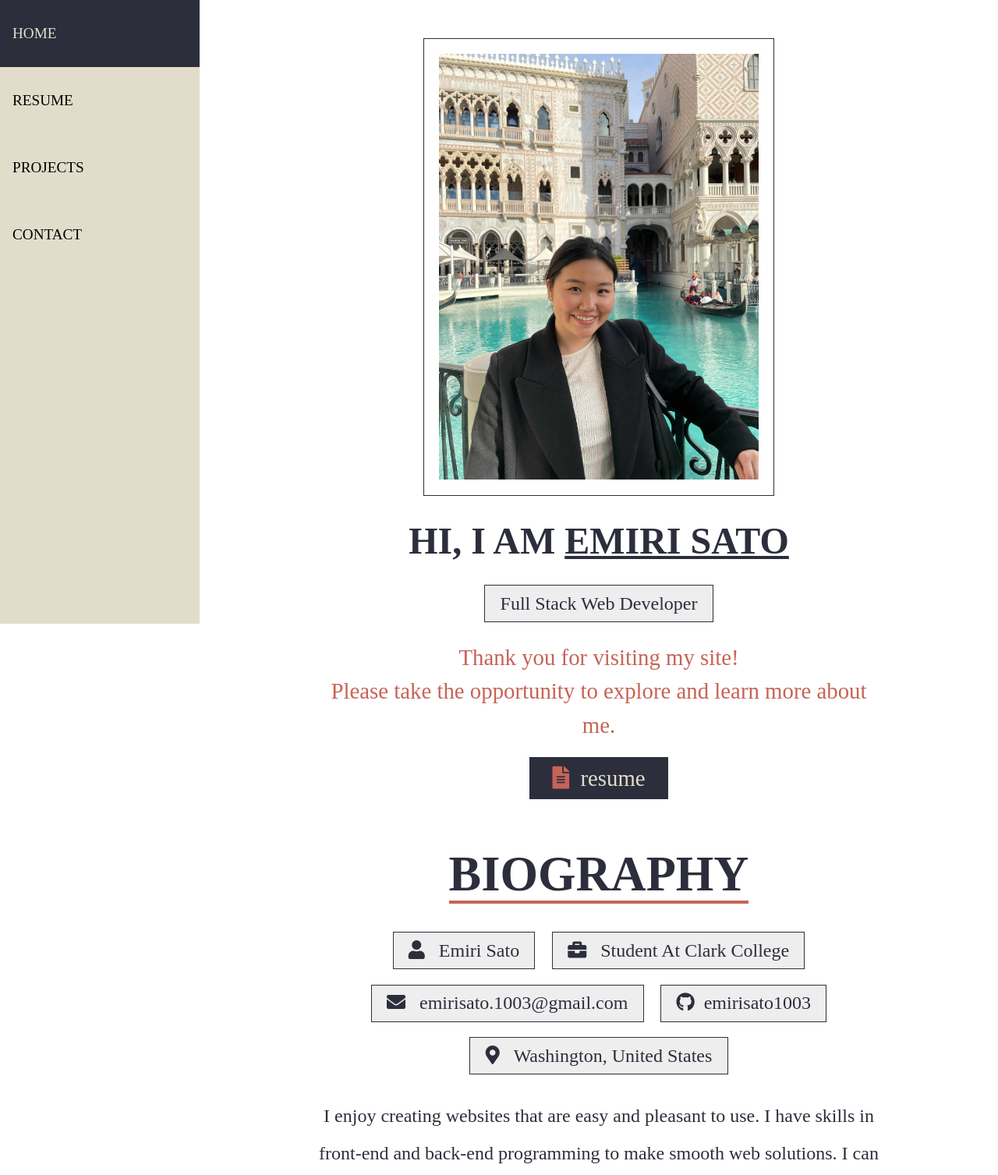
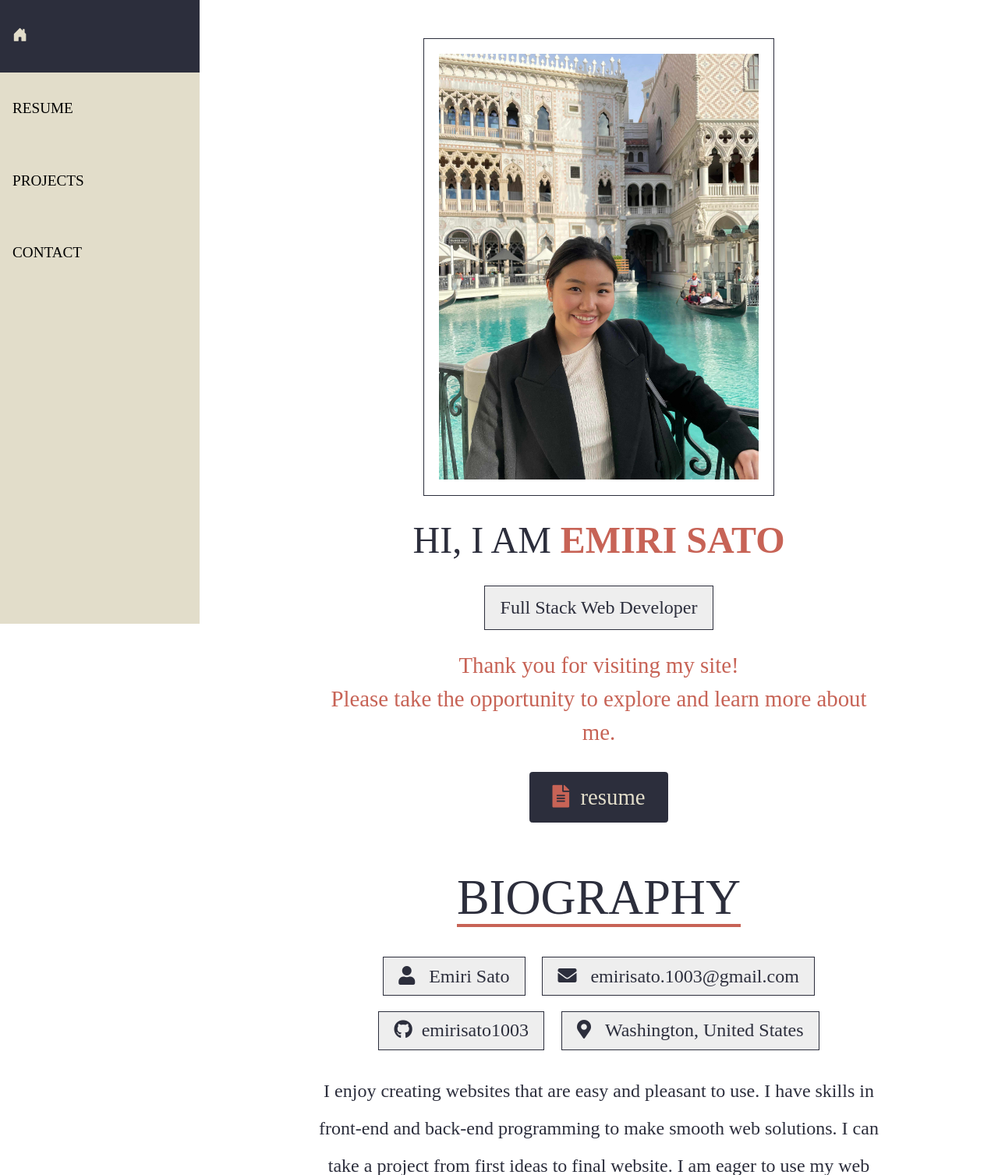
Before and after one commit to emirisato1003/Emiri_Sato_Portfolio, a PHP site: page / in a window 1280 px wide. Shown: the top 1507 px of the page at 78% size. Run offline with PHP 8.4, Linux system fonts and the light colour scheme.

Commit message:
updated navbar

```diff
--- a/css/style.css
+++ b/css/style.css
@@ -89,7 +89,7 @@ section{
 
 
 /* new css style for nav  */
-.header ul.navbar{
+.header ul.nav-bar{
     list-style-type: none;
     margin: 0;
     padding: 0;
@@ -102,19 +102,19 @@ section{
     text-transform: uppercase;
 }
 
-ul.navbar li a{
+ul.nav-bar li a{
     display: block;
     color: #000;
     padding: 32px 16px;
     text-decoration: none;
 }
 
-ul.navbar li a:hover{
+ul.nav-bar li a:hover{
     background-color: var(--black);
     color: var(--white);
 }
 
-ul.navbar li a.active{
+ul.nav-bar li a.active{
     background-color: var(--black);
     color: var(--white);
 }
@@ -442,13 +442,13 @@ ul.navbar li a.active{
         font-size: 50%;
     }
 
-    .header ul.navbar{
+    .header ul.nav-bar{
         width: 100%;
         height: auto;
         position: relative;
     }
 
-    .header ul.navbar li a{
+    .header ul.nav-bar li a{
         float: left;
         padding: 2.5rem;
     }
@@ -493,7 +493,7 @@ ul.navbar li a.active{
 /* 450px */
 @media(max-width:580px){
 
-    .header ul.navbar li a{
+    .header ul.nav-bar li a{
         text-align: center;
         float: none;
     }
--- a/index.html
+++ b/index.html
@@ -4,6 +4,12 @@
 <head>
     <meta charset="UTF-8">
     <meta name="viewport" content="width=device-width, initial-scale=1.0">
+    <!-- Bootstrap -->
+    <link href="https://cdn.jsdelivr.net/npm/bootstrap@5.3.3/dist/css/bootstrap.min.css" rel="stylesheet" integrity="sha384-QWTKZyjpPEjISv5WaRU9OFeRpok6YctnYmDr5pNlyT2bRjXh0JMhjY6hW+ALEwIH" crossorigin="anonymous">
+
+    <!-- bootstrap icon -->
+    <link rel="stylesheet" href="https://cdn.jsdelivr.net/npm/bootstrap-icons@1.11.3/font/bootstrap-icons.min.css">
+
     <!-- font awesome cdn link -->
     <link rel="stylesheet" href="https://cdnjs.cloudflare.com/ajax/libs/font-awesome/5.15.4/css/all.min.css" />
 
@@ -20,8 +26,8 @@
     <!-- header starts  -->
     <header class="header">
 
-        <ul class="navbar">
-            <li><a href="index.html" class="active">Home</a></li>
+        <ul class="nav-bar">
+            <li><a href="index.html" class="active"><i class="bi bi-house-door-fill" style="color:#e2ddca;"></i></a></li>
             <li><a href="file/emirisato_resume.pdf">resume</a></li>
             <li><a href="#project">projects</a></li>
             <li><a href="#contact">contact</a></li>
@@ -35,7 +41,7 @@
             <img src="img/profile_image.jpg" alt="Emiri's profile picture">
         </div>
         <div class="content">
-            <h3>hi, i am <a href="#about">emiri sato</a></h3>
+            <h3>hi, i am <a class="text-decoration-none fw-bold" style="color: #c76356;" href="#about">emiri sato</a></h3>
             <span>full stack web developer</span>
             <p style="color: #c76356;">Thank you for visiting my site! <br> Please take the opportunity to explore and learn more about me.</p>
             <a href="/file/emirisato_resume.pdf" class="btn"><i class="fas fa-file-alt"></i>&nbsp;&nbsp;resume</a>
@@ -59,10 +65,10 @@
                 <span><i class="fas fa-user"></i></span>
                 &nbsp;&nbsp;emiri sato
             </h3>
-            <h3>
+            <!-- <h3>
                 <span><i class="fas fa-briefcase"></i></span>
                 &nbsp;&nbsp;Student at Clark College
-            </h3>
+            </h3> -->
             <h3 style="text-transform: none;">
                 <span><i class="fas fa-envelope"></i>
                 </span>&nbsp;&nbsp;emirisato.1003@gmail.com
--- a/project_1.html
+++ b/project_1.html
@@ -21,7 +21,7 @@
     <!-- header starts -->
     <header class="header">
 
-        <ul class="navbar">
+        <ul class="nav-bar">
             <li><a href="index.html" class="active">Home</a></li>
             <li><a href="index.html#project">Project</a></li>
             <li><a href="file/emirisato_resume.pdf">resume</a></li>
@@ -37,7 +37,7 @@
             <h2>School Project</h2>
             <div class="app-link">
                 <button class="link-btn">
-                <a href="https://nyt-article-project.netlify.app/">View Project</a>
+                    <a href="https://nyt-article-project.netlify.app/">View Project</a>
                 </button>
             </div>
             <h3>Project Overview</h3>
--- a/project_2.html
+++ b/project_2.html
@@ -21,7 +21,7 @@
     <!-- header starts -->
     <header class="header">
 
-        <ul class="navbar">
+        <ul class="nav-bar">
             <li><a href="index.html" class="active">Home</a></li>
             <li><a href="index.html#project">Project</a></li>
             <li><a href="file/emirisato_resume.pdf">resume</a></li>
--- a/project_3.html
+++ b/project_3.html
@@ -25,7 +25,7 @@
 
         <a href="#home" class="logo">Portfolio.</a> -->
 
-        <ul class="navbar">
+        <ul class="nav-bar">
             <li><a href="index.html" class="active">Home</a></li>
             <li><a href="index.html#project">Project</a></li>
             <li><a href="file/emirisato_resume.pdf">resume</a></li>
--- a/project_4.html
+++ b/project_4.html
@@ -21,7 +21,7 @@
     <!-- header starts -->
     <header class="header">
 
-        <ul class="navbar">
+        <ul class="nav-bar">
             <li><a href="index.html" class="active">Home</a></li>
             <li><a href="index.html#project">Project</a></li>
             <li><a href="file/emirisato_resume.pdf">resume</a></li>
--- a/project_5.html
+++ b/project_5.html
@@ -25,7 +25,7 @@
 
         <a href="#home" class="logo">Portfolio.</a> -->
 
-        <ul class="navbar">
+        <ul class="nav-bar">
             <li><a href="index.html" class="active">Home</a></li>
             <li><a href="index.html#project">Project</a></li>
             <li><a href="file/emirisato_resume.pdf">resume</a></li>
--- a/project_6.html
+++ b/project_6.html
@@ -25,7 +25,7 @@
 
         <a href="#home" class="logo">Portfolio.</a> -->
 
-        <ul class="navbar">
+        <ul class="nav-bar">
             <li><a href="index.html" class="active">Home</a></li>
             <li><a href="index.html#project">Project</a></li>
             <li><a href="file/emirisato_resume.pdf">resume</a></li>
```
